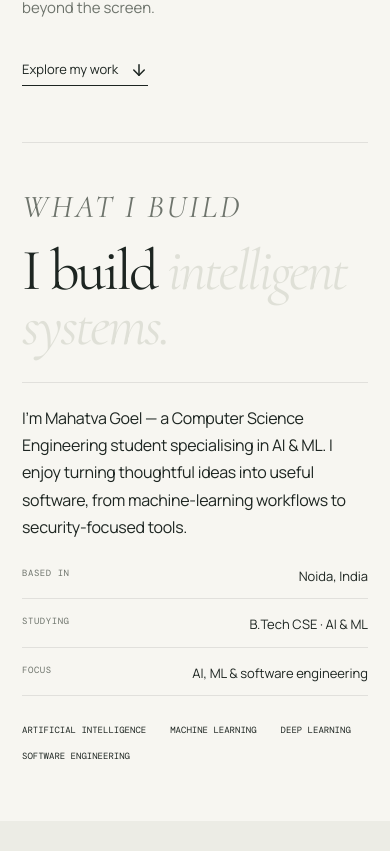
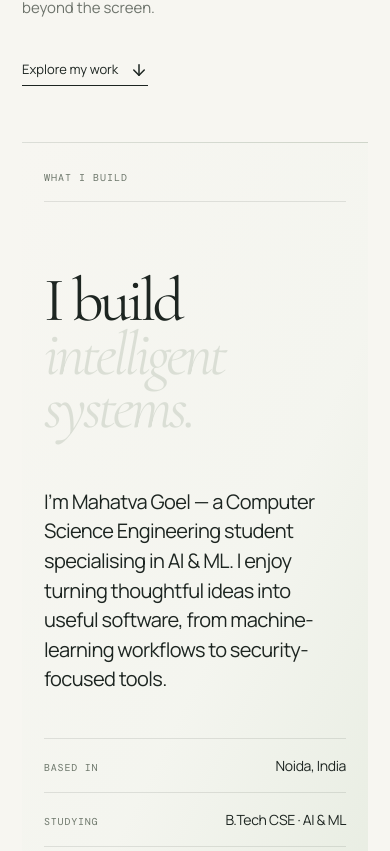
Before and after one commit to MahatvaGoell/MahatvaGoell.github.io, a React (Vite) app: page / in a window 390 px wide. Shown: the part 1493-2344 px from the top of the page. Built offline with nearby package versions, Linux system fonts and the light colour scheme.

Commit message:
Elevate what I build section

```diff
--- a/src/App.jsx
+++ b/src/App.jsx
@@ -62,7 +62,7 @@ export default function App() {
       <section id="about" className="intro light-section page-padding">
         <SectionHeading index="I" label="THE PERSON & THE PURPOSE">A curious mind.<br /><em>A practical approach.</em></SectionHeading>
         <div className="intro-grid"><figure className="portrait-image"><img src={mahatvaPortrait} alt="Mahatva Goel standing outdoors against a blue evening sky" /></figure><div className="intro-copy" data-reveal><p className="lead">I’m Mahatva, a Computer Science Engineering student specialising in AI & ML at Amity University.</p><p>I enjoy connecting intelligent models with practical software engineering — from security tools to research workflows with multimodal sensor data.</p><p>I’m drawn to real problems, thoughtful experiments, and systems that make a difference beyond the screen.</p><a href="#work" className="underlined-link">Explore my work <ArrowDown size={18} /></a></div><div className="intro-side"><span>01 / IN PURSUIT OF UNDERSTANDING</span><Asterisk size={36} strokeWidth={1} /></div></div>
-        <div className="manifesto" data-reveal><p className="manifesto-label">WHAT I BUILD</p><h2>I build <em>intelligent systems.</em></h2><div className="manifesto-details"><p>I’m Mahatva Goel — a Computer Science Engineering student specialising in AI &amp; ML. I enjoy turning thoughtful ideas into useful software, from machine-learning workflows to security-focused tools.</p><dl><div><dt>BASED IN</dt><dd>Noida, India</dd></div><div><dt>STUDYING</dt><dd>B.Tech CSE · AI &amp; ML</dd></div><div><dt>FOCUS</dt><dd>AI, ML &amp; software engineering</dd></div></dl></div><div className="manifesto-disciplines"><span>ARTIFICIAL INTELLIGENCE</span><span>MACHINE LEARNING</span><span>DEEP LEARNING</span><span>SOFTWARE ENGINEERING</span></div></div>
+        <div className="manifesto" data-reveal><div className="manifesto-topline"><p className="manifesto-label">WHAT I BUILD</p><span>01 / 06</span></div><h2><span>I build</span><span><em>intelligent systems.</em></span></h2><div className="manifesto-details"><p>I’m Mahatva Goel — a Computer Science Engineering student specialising in AI &amp; ML. I enjoy turning thoughtful ideas into useful software, from machine-learning workflows to security-focused tools.</p><dl><div><dt>BASED IN</dt><dd>Noida, India</dd></div><div><dt>STUDYING</dt><dd>B.Tech CSE · AI &amp; ML</dd></div><div><dt>FOCUS</dt><dd>AI, ML &amp; software engineering</dd></div></dl></div><div className="manifesto-disciplines"><span>ARTIFICIAL INTELLIGENCE</span><span>MACHINE LEARNING</span><span>DEEP LEARNING</span><span>SOFTWARE ENGINEERING</span></div></div>
       </section>
 
       <section id="work" className="work-section" aria-label="Selected projects">
--- a/src/index.css
+++ b/src/index.css
@@ -401,16 +401,22 @@ em { font-weight: inherit; }
 .portrait-image img { display: block; width: 100%; height: 100%; object-fit: cover; object-position: 50% 52%; }
 .intro-copy .lead { font-size: clamp(22px, 2vw, 30px); line-height: 1.42; }
 .intro-copy > p:not(.lead) { font-size: 15px; max-width: 580px; }
-.manifesto { display: block; max-width: 1050px; padding-top: 72px; margin-top: 72px; border-top: 1px solid var(--line); }
-.manifesto-label { padding: 0; margin-bottom: 14px; font: 10px var(--mono); letter-spacing: .08em; color: var(--muted); }
-.manifesto h2 { max-width: none; white-space: nowrap; font-size: clamp(52px, 5.8vw, 92px); line-height: .95; letter-spacing: -.045em; }
-.manifesto-details { display: grid; grid-template-columns: minmax(0, 1.2fr) minmax(280px, .8fr); gap: clamp(28px, 7vw, 110px); max-width: 1050px; margin-top: 38px; padding-top: 28px; border-top: 1px solid var(--line); }
-.manifesto-details > p { max-width: 610px; font-size: clamp(17px, 1.35vw, 20px); line-height: 1.7; letter-spacing: -.018em; }
-.manifesto-details dl { display: grid; gap: 16px; margin: 0; }
-.manifesto-details dl > div { display: flex; justify-content: space-between; gap: 20px; padding-bottom: 12px; border-bottom: 1px solid var(--line); }
-.manifesto-details dt { font: 9px var(--mono); letter-spacing: .06em; color: var(--muted); }
-.manifesto-details dd { margin: 0; text-align: right; font-size: 13px; }
-.manifesto-disciplines { display: flex; margin-top: 28px; max-width: 720px; font-size: 9px; gap: 12px 24px; }
+.manifesto { position: relative; isolation: isolate; overflow: hidden; max-width: none; min-height: 680px; margin-top: 84px; padding: clamp(52px, 5vw, 80px) var(--gutter) clamp(58px, 6vw, 96px); color: var(--dark); border-top: 1px solid #1d25211c; border-bottom: 1px solid #1d25211c; background: linear-gradient(116deg, #f7f6f1 0%, #f4f5ef 55%, #e5ebdf 100%); }
+.manifesto::after { content: '01'; position: absolute; z-index: -1; right: var(--gutter); bottom: clamp(-92px, -5vw, -56px); color: rgba(110, 132, 101, .12); font: 500 clamp(220px, 25vw, 460px)/.75 var(--serif); letter-spacing: -.09em; }
+.manifesto-topline { display: flex; align-items: center; justify-content: space-between; padding-bottom: 18px; border-bottom: 1px solid #1d25211c; color: #6d776b; font: 10px/1 var(--mono); letter-spacing: .1em; }
+.manifesto-label { padding: 0; margin: 0; font: inherit; letter-spacing: inherit; color: inherit; }
+.manifesto-topline > span { color: #84907d; }
+.manifesto h2 { max-width: 1380px; margin-top: clamp(72px, 9vw, 132px); white-space: normal; font-size: clamp(76px, 8.6vw, 150px); line-height: .84; letter-spacing: -.06em; }
+.manifesto h2 > span { display: block; }
+.manifesto h2 em { color: #73866f; }
+.manifesto-details { display: grid; grid-template-columns: minmax(0, 1.1fr) minmax(360px, .72fr); gap: clamp(52px, 9vw, 160px); max-width: 1360px; margin-top: clamp(52px, 5vw, 76px); padding-top: 0; border-top: 0; }
+.manifesto-details > p { max-width: 650px; margin: 0; font-size: clamp(19px, 1.45vw, 25px); line-height: 1.48; letter-spacing: -.03em; }
+.manifesto-details dl { display: block; margin: 0; border-top: 1px solid #1d25211c; }
+.manifesto-details dl > div { display: grid; grid-template-columns: 118px 1fr; align-items: baseline; gap: 16px; padding: 16px 0; border-bottom: 1px solid #1d25211c; }
+.manifesto-details dt { font: 10px/1.25 var(--mono); letter-spacing: .08em; color: #6d776b; }
+.manifesto-details dd { margin: 0; text-align: right; font-size: 16px; letter-spacing: -.025em; }
+.manifesto-disciplines { display: flex; max-width: 900px; margin-top: 50px; font: 10px/1 var(--mono); gap: 10px; }
+.manifesto-disciplines span { border: 1px solid rgba(92, 111, 84, .36); border-radius: 100px; padding: 9px 12px 8px; color: #54634f; background: rgba(247, 246, 241, .55); }
 
 .work-section { height: auto; background: #ecece5; --muted: #687069; --line: #1d252119; padding-bottom: var(--section-space); }
 .work-header { height: auto; padding-top: var(--section-space); padding-bottom: 38px; }
@@ -468,10 +474,15 @@ em { font-weight: inherit; }
   .intro-grid { margin-top: 38px; gap: 28px; }
   .portrait-placeholder { max-width: 250px; }
   .portrait-image { max-width: 250px; }
-  .manifesto { padding-top: 48px; margin-top: 56px; }
-  .manifesto h2 { white-space: normal; font-size: clamp(50px, 15vw, 76px); }
-  .manifesto-details { grid-template-columns: 1fr; gap: 26px; margin-top: 28px; padding-top: 22px; }
-  .manifesto-details > p { font-size: 16px; }
+  .manifesto { min-height: auto; margin-top: 56px; padding: 30px var(--gutter) 44px; }
+  .manifesto-topline > span { display: none; }
+  .manifesto h2 { margin-top: 72px; font-size: clamp(58px, 16vw, 100px); line-height: .86; }
+  .manifesto-details { grid-template-columns: 1fr; gap: 44px; margin-top: 52px; }
+  .manifesto-details > p { font-size: 20px; }
+  .manifesto-details dl > div { grid-template-columns: 105px 1fr; }
+  .manifesto-details dd { font-size: 14px; }
+  .manifesto-disciplines { margin-top: 42px; }
+  .manifesto::after { right: 12px; bottom: -46px; font-size: 250px; }
   .work-header { padding-bottom: 30px; }
   .work-track { gap: 16px; }
   .project-spread { padding: 18px; gap: 24px; }
```
